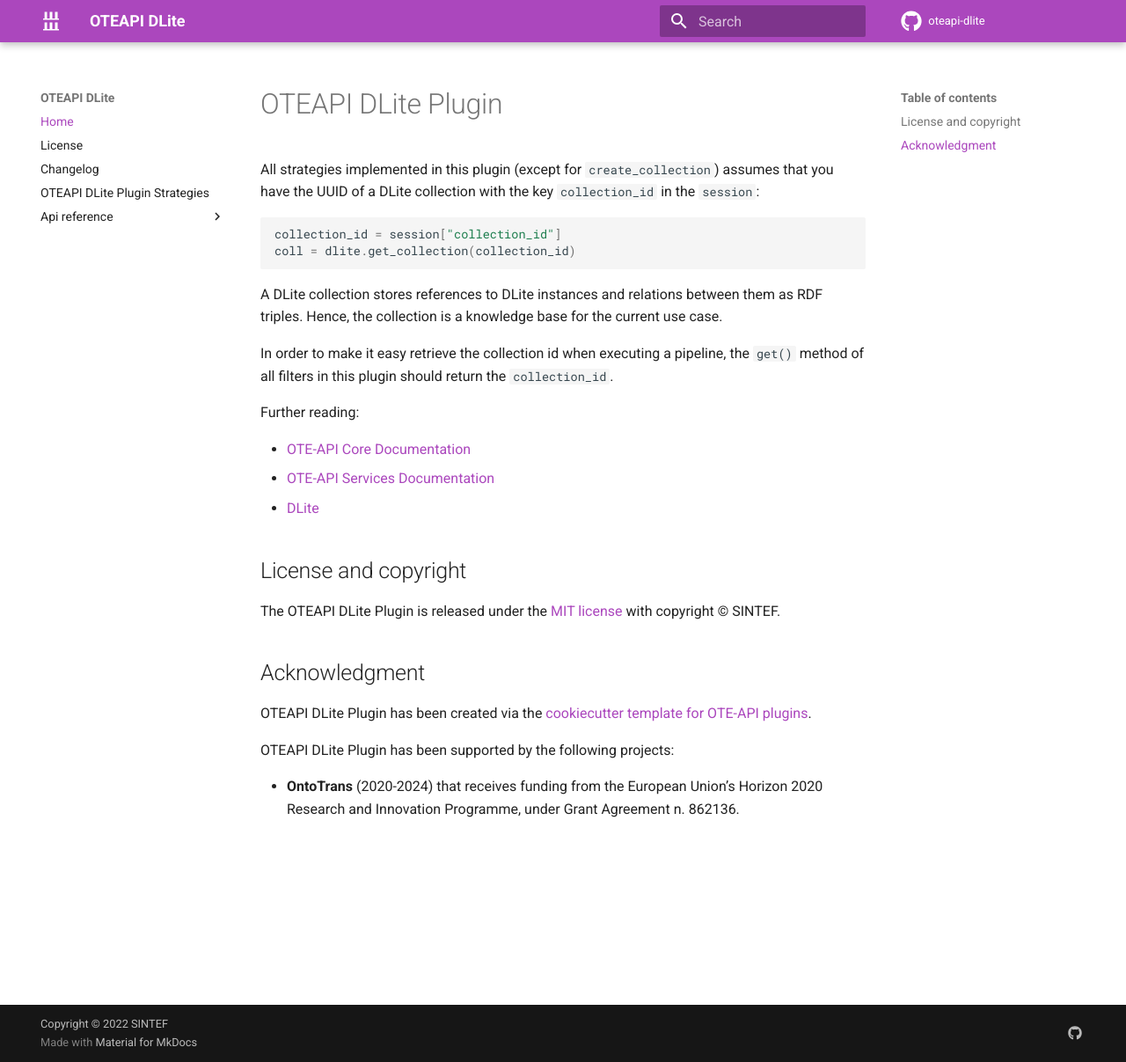
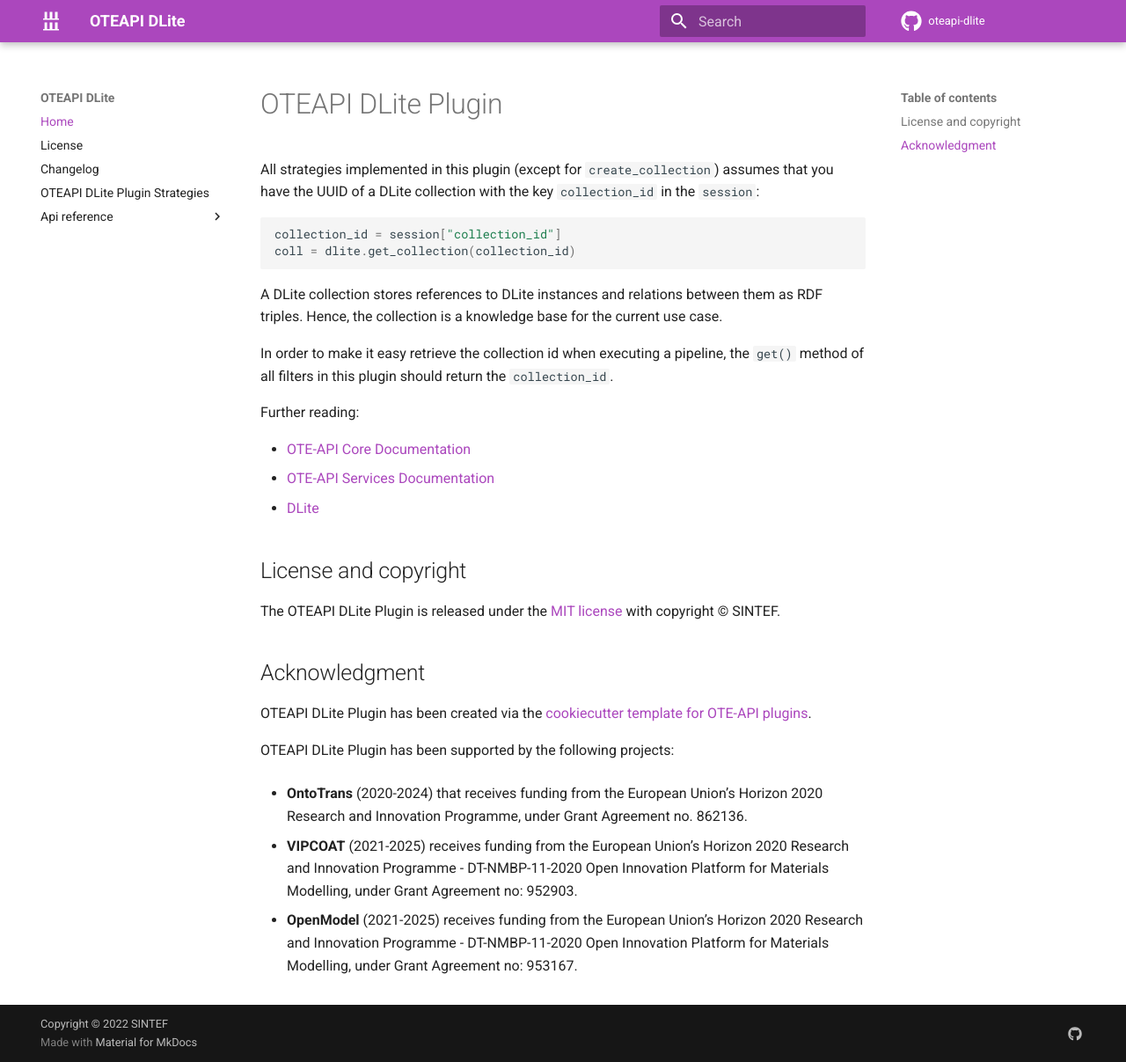
Before and after one commit to EMMC-ASBL/oteapi-dlite, an MkDocs documentation site: the page built from docs/index.md, in a window 1280 px wide and 1207 px high. Shown: the whole window at 88% size. Built offline with MkDocs 1.6.1 and Material for MkDocs 9.7.7, drawn with Linux system fonts in a browser that asks for light colours; comment, search, counter and statistics services are not loaded; the version menu is left out.

Commit message:
Added changes by pre-commit

```diff
--- a/docs/index.md
+++ b/docs/index.md
@@ -31,4 +31,8 @@
 
 OTEAPI DLite Plugin has been supported by the following projects:
 
-- **OntoTrans** (2020-2024) that receives funding from the European Union’s Horizon 2020 Research and Innovation Programme, under Grant Agreement n. 862136.
+* __OntoTrans__ (2020-2024) that receives funding from the European Union’s Horizon 2020 Research and Innovation Programme, under Grant Agreement no. 862136.
+
+* __VIPCOAT__ (2021-2025) receives funding from the European Union’s Horizon 2020 Research and Innovation Programme - DT-NMBP-11-2020 Open Innovation Platform for Materials Modelling, under Grant Agreement no: 952903.
+
+* __OpenModel__ (2021-2025) receives funding from the European Union’s Horizon 2020 Research and Innovation Programme - DT-NMBP-11-2020 Open Innovation Platform for Materials Modelling, under Grant Agreement no: 953167.
```
Also changed, not shown: README.md (line endings or trailing spaces).
